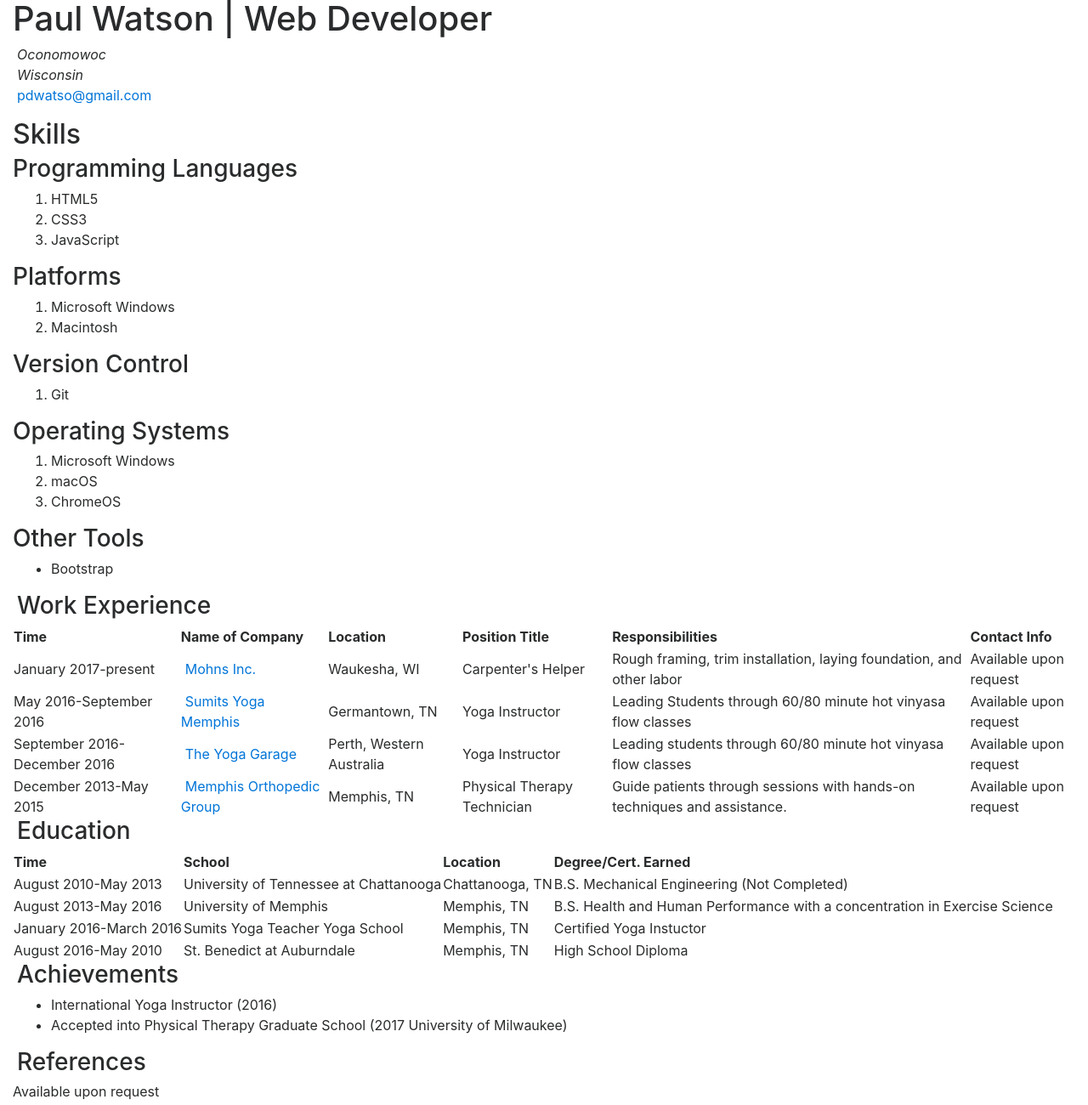
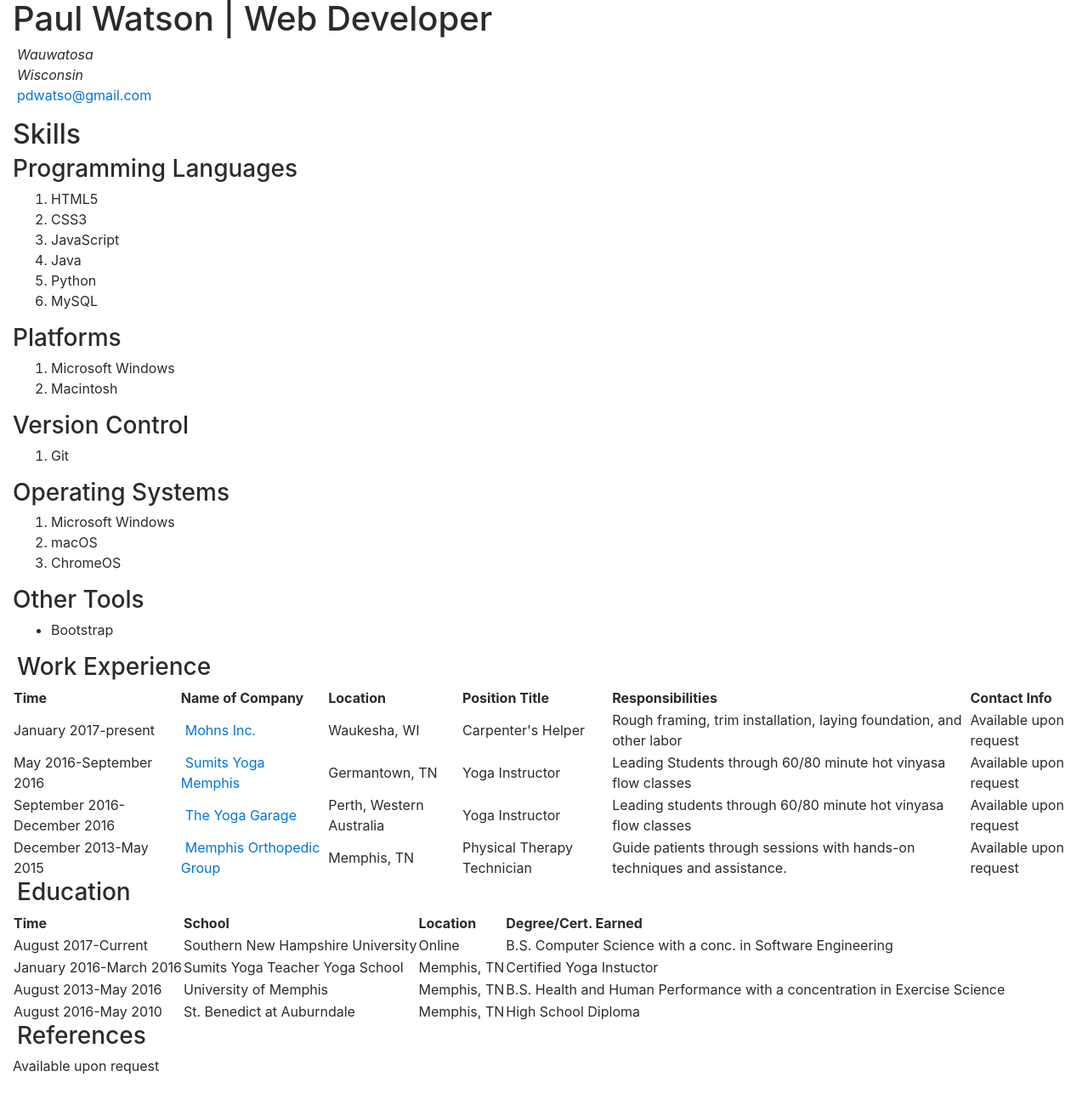
Before and after one commit to pdwatso/resume, a plain HTML site: page personal_website/resume.html in a window 1280 px wide. Shown: the top 1300 px of the page at 85% size. Drawn offline with nearby package versions, Linux system fonts and the light colour scheme; a script that the page names is missing.

Commit message:
Updated resume since school

```diff
--- a/personal_website/resume.html
+++ b/personal_website/resume.html
@@ -19,7 +19,7 @@
 		<header>
 			<address>
 				<h1>Paul Watson | Web Developer</h1>
-				<em>Oconomowoc</em><br>
+				<em>Wauwatosa</em><br>
 				<em>Wisconsin</em><br>
 				<a href="mailto:pdwatso@gmail.com">pdwatso@gmail.com</a>
 			</address>
@@ -31,6 +31,9 @@
 					<li>HTML5</li>
 					<li>CSS3</li>
 					<li>JavaScript</li>
+					<li>Java</li>
+					<li>Python</li>
+					<li>MySQL</li>
 					<!-- <li>SASS</li> -->
 					<!-- <li>Ruby</li>  -->
 				</ol>
@@ -117,10 +120,16 @@
 				<th>Location</th>
 				<th>Degree/Cert. Earned</th>
 				<tr>
-					<td>August 2010-May 2013</td>
-					<td>University of Tennessee at Chattanooga</td>
-					<td>Chattanooga, TN</td>
-					<td>B.S. Mechanical Engineering (Not Completed)</td>
+					<td>August 2017-Current</td>
+					<td>Southern New Hampshire University</td>
+					<td>Online</td>
+					<td>B.S. Computer Science with a conc. in Software Engineering</td>
+				</tr>
+				<tr>
+					<td>January 2016-March 2016</td>
+					<td>Sumits Yoga Teacher Yoga School</td>
+					<td>Memphis, TN</td>
+					<td>Certified Yoga Instuctor</td>
 				</tr>
 				<tr>
 					<td>August 2013-May 2016</td>
@@ -129,25 +138,12 @@
 					<td>B.S. Health and Human Performance with a concentration in Exercise Science</td>
 				</tr>
 				<tr>
-					<td>January 2016-March 2016</td>
-					<td>Sumits Yoga Teacher Yoga School</td>
-					<td>Memphis, TN</td>
-					<td>Certified Yoga Instuctor</td>
-				</tr>
-				<tr>
 					<td>August 2016-May 2010</td>
 					<td>St. Benedict at Auburndale</td>
 					<td>Memphis, TN</td>
 					<td>High School Diploma</td>
 				</tr>
 			</table>
-		</section>
-		<section>
-			<header><h3>Achievements</h3></header>
-			<ul>
-				<li>International Yoga Instructor (2016)</li>
-				<li>Accepted into Physical Therapy Graduate School (2017 University of Milwaukee)</li>
-			</ul>
 		</section>
 		<!--<section>
 			<header><h3>Hobbies and Interests</h3></header>
```
